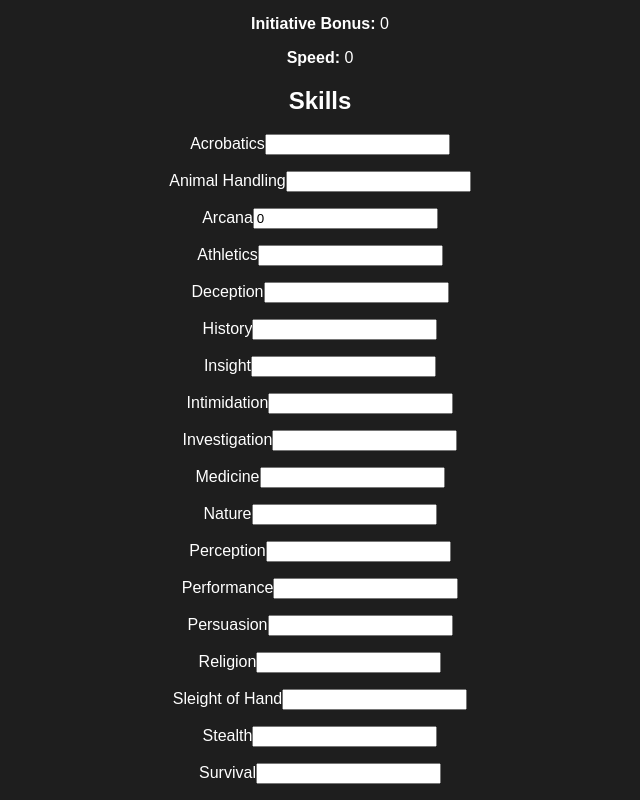
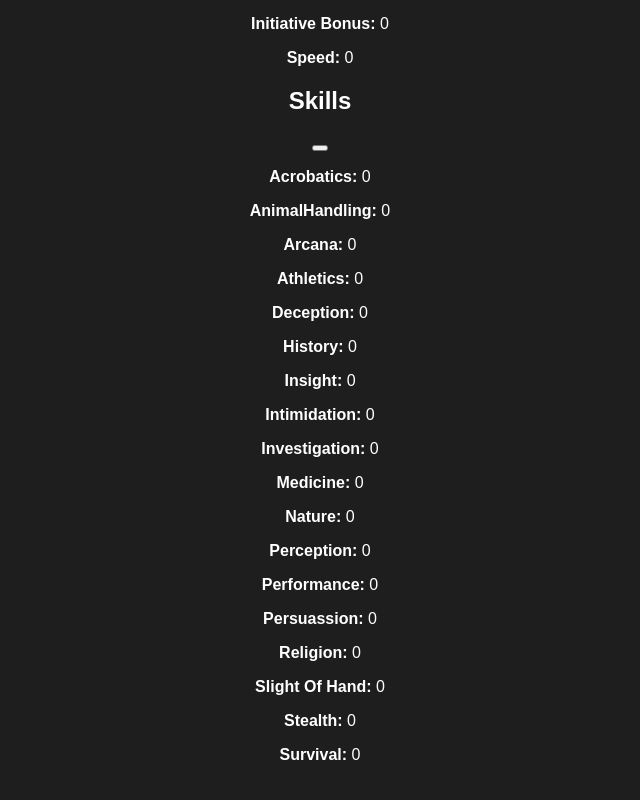
Before and after one commit to ChrispyRice024/DNDCompanion, a React (Vite) app: page / in a window 1280 px wide. Shown: the part 658-1458 px from the top of the page, without its empty margins (320-960 px from the left). Built offline with nearby package versions, Linux system fonts and the light colour scheme; no server answers.

Commit message:
finished skills functionallity

```diff
--- a/src/components/Combat.jsx
+++ b/src/components/Combat.jsx
@@ -9,23 +9,6 @@ const {setCharacter, character, sendCharacter, fetchData} = functions
 
     const [baseAc, setBaseAc] = useState(10 + parseInt(fetchData.mods.dex))
 
-    const decideAC = async () => {
-        if(fetchData?.chosen_equip.length > 0){
-            const equipUrls = fetchData?.chosen_equip?.map((item, i) => {
-                return item.url
-            })
-            console.log(equipUrls)
-            try{
-                const res = await new Promise.all(equipUrls)
-                const data = res.json()
-
-                console.log(data)
-            }catch(err){
-
-            }
-        }
-    }
-    console.log(fetchData?.primary_class)
     useEffect(() => {
 
         const decideAC = async () => {
@@ -48,7 +31,7 @@ const {setCharacter, character, sendCharacter, fetchData} = functions
                         if(item.equipment_category.name === 'Armor' && item.armor_class.dex_bonus && !item.armor_class.max_bonus){
                             console.log('light armor')
                             setBaseAc(parseInt(item.armor_class.base) + parseInt(fetchData.mods.dex))
-                            console.log(baseAc)
+                            console.log('AC', baseAc)
                         }else if(item.equipment_category.name === 'Armor' && item.armor_class.dex_bonus && item.armor_class.max_bonus > 0 && fetchData?.mods.dex >= 2){
                             console.log('medium armor')
                             setBaseAc(parseInt(item.armor_class.base) + parseInt(item.armor_class.max_bonus))
--- a/src/components/Skills.jsx
+++ b/src/components/Skills.jsx
@@ -22,20 +22,26 @@ export default function Skills ({functions}) {
 
     // }
 
-    const decideProficiency = (e, skill) => {
+    const decideProficiency = (skill) => {
+
         const proficiencies = fetchData?.primary_class?.chosen_pro_0 || []
-        console.log(proficiencies)
+        console.log('proficiencies', proficiencies)
+        proficiencies.some(pro => console.log(pro))
+        // console.log(e?.target?.name)
         if( proficiencies.some(pro => pro.name === `Skill: ${skill}`)){
+            console.log('isProficient', skill)
             return 2
         }else{
+            console.log('isNotProficient', skill)
             return 0
         }
     }
 
     useEffect(() => {
-        const labels = document.querySelectorAll('.skill_label label')
-        const skills = Array.from(labels).map(label => label.textContent)
-        console.log(skills)
+        // const labels = document.querySelectorAll('.skill_label label')
+        // const skills = Array.from(labels).map(label => label.textContent)
+        // console.log(skills)
+        decideProficiency('e', 'Arcana')
     }, [fetchData])
 
     const decideValue = (e, skill) => {
@@ -74,97 +80,95 @@ export default function Skills ({functions}) {
     return(
         <div id='skills'>
             <h2>Skills</h2>
+            <button onClick={decideProficiency('Arcana')}/>
              <p>
-                <label className='skill_label' htmlFor='acrobatics'>Acrobatics</label>
-                <input name='acrobatics' value={character.skills.acrobatics.isProficient ? (character.skills.acrobatics.value + character.proficiencies.bonus).toString() : character.skills.acrobatics.toString()} type='number' readOnly data-stat='dex'/>
-                <span>
-                    {}
-                </span>
+                <strong>Acrobatics: </strong>
+                {parseInt(decideProficiency('Acrobatics')) + fetchData.mods.dex}
             </p>
 
             <p>
-                <label className='skill_label' htmlFor='animalHandling'>Animal Handling</label>
-                <input name='animalHandling' value={(skills?.animalHandling?.value + wisBonus).toString()} type='number' readOnly data-stat='wis'/>
+                <strong>AnimalHandling: </strong>
+                {parseInt(decideProficiency('Animal Handling')) + fetchData.mods.wis}
             </p>
 
             <p>
-                <label className='skill_label' htmlFor='arcana'>Arcana</label>
-                <input name='arcana' value={decideProficiency('arcana')} type='number' readOnly data-stat='int'/>
+                <strong>Arcana: </strong>
+                {parseInt(decideProficiency('Arcana')) + fetchData.mods.int}
             </p>
 
             <p>
-                <label className='skill_label' htmlFor='athletics'>Athletics</label>
-                <input name='athletics' value={(skills?.athletics?.value + strBonus).toString()} type='number' readOnly data-stat='str'/>
+                <strong>Athletics: </strong>
+                {parseInt(decideProficiency('Athletics')) + fetchData.mods.str}
             </p>
 
             <p>
-                <label className='skill_label' htmlFor='deception'>Deception</label>
-                <input name='deception' value={(skills?.deception?.value + chaBonus).toString()} type='number' readOnly data-stat='cha'/>
+                <strong>Deception: </strong>
+                {parseInt(decideProficiency('Deception')) + fetchData.mods.cha}
             </p>
 
             <p>
-                <label className='skill_label' htmlFor='history'>History</label>
-                <input name='history' value={(skills?.history?.value + intBonus).toString()} type='number' readOnly data-stat='int'/>
+                <strong>History: </strong>
+                {parseInt(decideProficiency('History')) + fetchData.mods.int}
             </p>
 
             <p>
-                <label className='skill_label' htmlFor='insight'>Insight</label>
-                <input name='insight' value={(skills?.insight?.value  + wisBonus).toString()} type='number' readOnly data-stat='wis' />
+                <strong>Insight: </strong>
+                {parseInt(decideProficiency('Insight')) + fetchData.mods.wis}
             </p>
 
             <p>
-                <label className='skill_label' htmlFor='intimidation'>Intimidation</label>
-                <input name='intimidation' value={(skills?.intimidation?.value + chaBonus).toString()} type='number' readOnly data-stat='cha' />
+                <strong>Intimidation: </strong>
+                {parseInt(decideProficiency('Intimidation')) + fetchData.mods.cha}
             </p>
 
             <p>
-                <label className='skill_label' htmlFor='investigation'>Investigation</label>
-                <input name='investigation' value={(skills?.investigation?.value + intBonus).toString()} type='number' readOnly data-stat='int' />
+                <strong>Investigation: </strong>
+                {parseInt(decideProficiency('Investigation')) + fetchData.mods.int}
             </p>
 
             <p>
-                <label className='skill_label' htmlFor='medicine'>Medicine</label>
-                <input name='medicine' value={(skills?.medicine?.value + wisBonus).toString()} type='number' readOnly data-stat='wis' />
+                <strong>Medicine: </strong>
+                {parseInt(decideProficiency('Medicine')) + fetchData.mods.wis}
             </p>
 
             <p>
-                <label className='skill_label' htmlFor='nature'>Nature</label>
-                <input name='nature' value={(skills?.nature?.value + intBonus).toString()} type='number' readOnly data-stat='int' />
+                <strong>Nature: </strong>
+                {parseInt(decideProficiency('Nature')) + fetchData.mods.int}
             </p>
 
             <p>
-                <label className='skill_label' htmlFor='perception'>Perception</label>
-                <input name='perception' value={(skills?.perception?.value + wisBonus).toString()} type='number' readOnly data-stat='wis' />
+                <strong>Perception: </strong>
+                {parseInt(decideProficiency('Perception')) + fetchData.mods.wis}
             </p>
 
             <p>
-                <label className='skill_label' htmlFor='performance'>Performance</label>
-                <input name='performance' value={(skills?.performance?.value + chaBonus).toString()} type='number' readOnly data-stat='cha' />
+                <strong>Performance: </strong>
+                {parseInt(decideProficiency('Performance')) + fetchData.mods.cha}
             </p>
 
             <p>
-                <label className='skill_label' htmlFor='persuasion'>Persuasion</label>
-                <input name='persuasion' value={(skills?.persuassion?.value + chaBonus).toString()} type='number' readOnly data-stat='cha' />
+                <strong>Persuassion: </strong>
+                {parseInt(decideProficiency('Persuassion')) + fetchData.mods.cha}
             </p>
 
             <p>
-                <label className='skill_label' htmlFor='religion'>Religion</label>
-                <input name='religion' value={(skills?.religion?.value + intBonus).toString()} type='number' readOnly data-stat='int' />
+                <strong>Religion: </strong>
+                {parseInt(decideProficiency('Religion')) + fetchData.mods.int}
             </p>
 
             <p>
-                <label className='skill_label' htmlFor='sleightOfHand'>Sleight of Hand</label>
-                <input name='sleightOfHand' value={(skills?.sleightOfHand?.value + dexBonus).toString()} type='number' readOnly data-stat='dex' />
+                <strong>Slight Of Hand: </strong>
+                {parseInt(decideProficiency('Slight Of Hand')) + fetchData.mods.dex}
             </p>
 
             <p>
-                <label className='skill_label' htmlFor='stealth'>Stealth</label>
-                <input name='stealth' value={(skills?.stealth?.value + dexBonus + intBonus).toString()} type='number' readOnly data-stat='dex' />
+                <strong>Stealth: </strong>
+                {parseInt(decideProficiency('Stealth')) + fetchData.mods.dex}
             </p>
 
             <p>
-                <label className='skill_label' htmlFor='survival'>Survival</label>
-                <input name='survival' value={(skills?.survival?.value + wisBonus).toString()} type='number' readOnly data-stat='wis' />
+                <strong>Survival: </strong>
+                {parseInt(decideProficiency('Survival')) + fetchData.mods.wis}
             </p>
         </div>
     )
```
